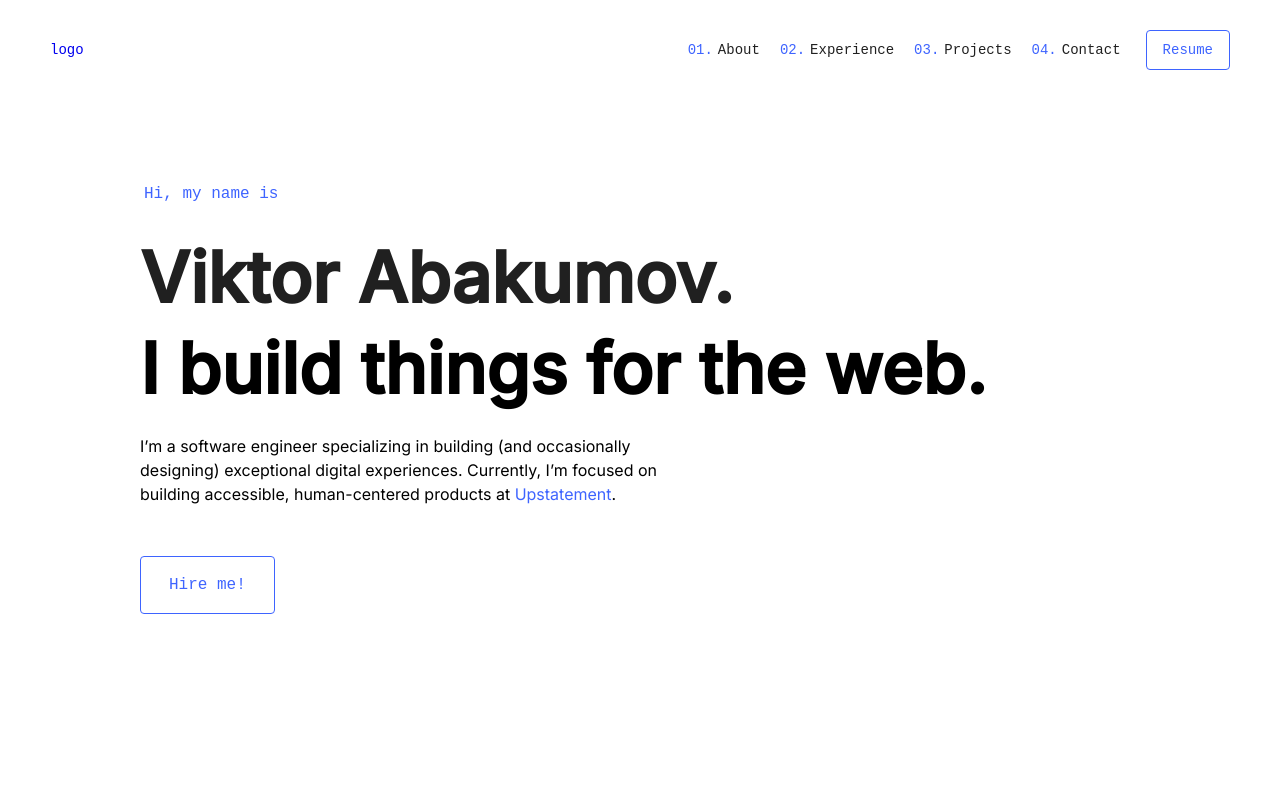
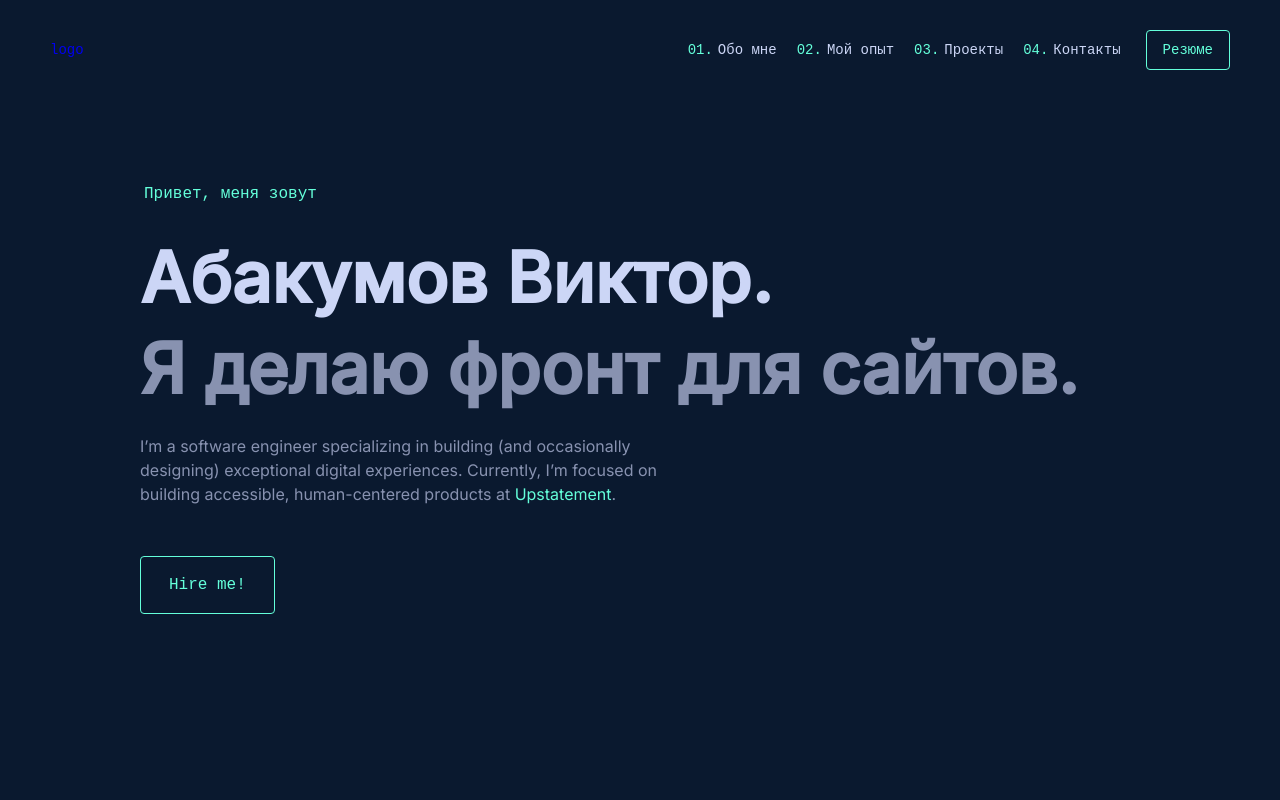
Before and after one commit to posthack/imatteru, a Vue app: page / in a window 1280 px wide. Shown: the top 800 px of the page. Built offline with nearby package versions, Linux system fonts and the light colour scheme.

Commit message:
refactor + translate

```diff
--- a/src/App.vue
+++ b/src/App.vue
@@ -5,6 +5,7 @@
     <section-about />
     <section-experience />
     <section-contact />
+    <the-footer />
   </div>
 </template>
 
@@ -14,6 +15,7 @@ import SectionAtm from "@/components/SectionAtm.vue";
 import SectionAbout from "./components/SectionAbout.vue";
 import SectionExperience from "./components/SectionExperience.vue";
 import SectionContact from "./components/SectionContact.vue";
+import TheFooter from "./components/TheFooter.vue";
 
 export default {
   name: "App",
@@ -23,6 +25,7 @@ export default {
     SectionAbout,
     SectionExperience,
     SectionContact,
+    TheFooter,
   },
   data() {
     return {
--- a/src/assets/scss/vars.scss
+++ b/src/assets/scss/vars.scss
@@ -1,21 +1,22 @@
 // #####
 // dark theme
 //
-// $light-blue: #64ffda;
-// $main-text: #ccd6f6;
-// $main-text-dark: #8892b0;
-// $main-bg: #0a192f;
+$light-blue: #64ffda;
+$main-text: #ccd6f6;
+$main-text-dark: #8892b0;
+$main-bg: #0a192f;
 
 // #####
 // light theme
 //
-$light-blue: #3e64ff;
-$main-text: #202020;
-$main-text-dark: #000;
-$main-bg: #fff;
+// $light-blue: #3e64ff;
+// $main-text: #202020;
+// $main-text-dark: #000;
+// $main-bg: #fff;
 
 // fonts
-$font-mono: "SF Mono", "Fira Code", "Fira Mono", "Roboto Mono", monospace;
+$font-mono: "Jetbrains Mono", "Source Code Pro", "Cascadia Code", "SF Mono",
+  "Fira Code", "Fira Mono", "Roboto Mono", monospace;
 $font-sans: Inter, ui-sans-serif, system-ui, -apple-system, BlinkMacSystemFont,
   Roboto, sans-serif;
 $font-sans-calibri: Inter, ui-sans-serif, system-ui, -apple-system,
--- a/src/components/SectionAtm.vue
+++ b/src/components/SectionAtm.vue
@@ -42,9 +42,9 @@ export default {
   data() {
     return {
       sectionContent: {
-        subtitle: "Hi, my name is",
-        firstTitle: "Viktor Abakumov.",
-        secondTitle: "I build things for the web.",
+        subtitle: "Привет, меня зовут",
+        firstTitle: "Абакумов Виктор.",
+        secondTitle: "Я делаю фронт для сайтов.",
         desc: "I’m a software engineer specializing in building (and occasionally designing) exceptional digital experiences. Currently, I’m focused on building accessible, human-centered products at <a href='#'>Upstatement</a>.",
         button: {
           text: "Hire me!",
--- a/src/components/TheFooter.vue
+++ b/src/components/TheFooter.vue
@@ -1,7 +1,7 @@
 <template>
   <footer class="footer">
     <div class="container">
-      Designed & Built by Viktor Abakumov. Inspired by
+      Built & Redesigned by Viktor Abakumov. Inspired by
       <a href="https://brittanychiang.com/" target="_blank">Brittany Chiang</a>
     </div>
   </footer>
--- a/src/components/TheHeader.vue
+++ b/src/components/TheHeader.vue
@@ -3,23 +3,27 @@
     <div class="container">
       <a href="#">logo</a>
       <div class="header__right">
-        <nav class="header-nav">
-          <a
+        <ul class="header-nav">
+          <li
             v-for="(el, idx) in links"
             :key="idx"
+            class="anim-fade-down"
+            :style="`transition-delay: ${(idx + 1) * 150}ms`"
+          >
+            <a
+              class="header-nav__item"
+              :data-counter="`0${idx + 1}.`"
               :href="`#${el.toLocaleLowerCase()}`"
-            :data-counter="`0${++idx}.`"
-            class="header-nav__item anim-fade-down"
-            :style="`transition-delay: ${++idx * 150}ms`"
               >{{ el }}</a
             >
-        </nav>
-        <a
-          href="#"
+          </li>
+        </ul>
+        <div
           class="header__resume anim-fade-down"
           :style="`transition-delay: ${(links.length + 2) * 150}ms`"
-          >Resume</a
         >
+          <a :href="resume.link" target="_blank">{{ resume.title }}</a>
+        </div>
       </div>
     </div>
   </header>
@@ -30,7 +34,11 @@ export default {
   name: "TheHeader",
   data() {
     return {
-      links: ["About", "Experience", "Projects", "Contact"],
+      links: ["Обо мне", "Мой опыт", "Проекты", "Контакты"],
+      resume: {
+        title: "Резюме",
+        link: "#",
+      },
     };
   },
 };
@@ -74,10 +82,15 @@ export default {
     margin-right: 5px;
     color: $light-blue;
   }
+  a {
+    display: block;
+  }
 }
 .header__resume {
+  margin-left: 15px;
+  a {
+    display: block;
     padding: 12px 16px;
-  margin-left: 15px;
     color: $light-blue;
     border: 1px solid $light-blue;
     border-radius: 4px;
@@ -86,4 +99,5 @@ export default {
       background-color: rgba($light-blue, 0.1);
     }
   }
+}
 </style>
```
Lines whose indentation alone changed are shown as unchanged.
